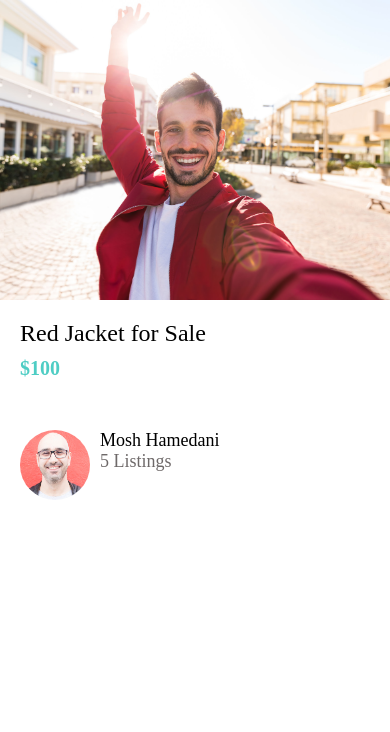
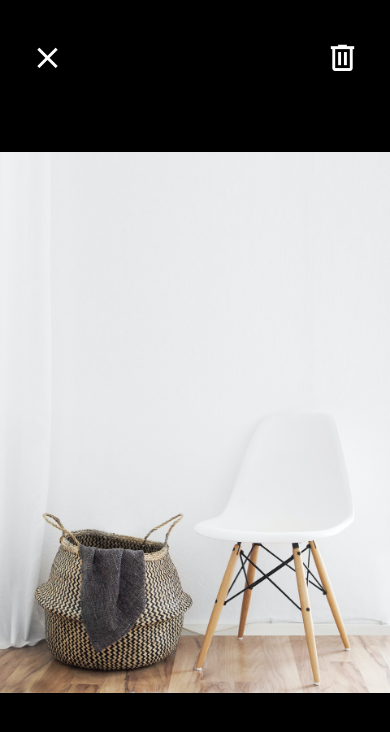
Before and after one commit to QuintonEL/DoneWithIt, a React Native app: screen / in a window 390 px wide. Shown: the top 732 px of the page. Built offline with nearby package versions, Linux system fonts and the light colour scheme.

Commit message:
put in close and delete icons on the view image screen

```diff
--- a/App.js
+++ b/App.js
@@ -8,5 +8,5 @@
 import ListingDetailsScreen from "./app/screens/ListingDetailsScreen";
 
 export default function App() {
-  return <ListingDetailsScreen />;
+  return <ViewImageScreen />;
 }
--- a/app/screens/ViewImageScreen.js
+++ b/app/screens/ViewImageScreen.js
@@ -1,13 +1,18 @@
 import React from "react";
 import { Image, StyleSheet, View } from "react-native";
+import { MaterialCommunityIcons } from "@expo/vector-icons";
 
 import colors from "../config/colors";
 
 function ViewImageScreen(props) {
   return (
     <View style={styles.container}>
-      <View style={styles.closeIcon}></View>
-      <View style={styles.deletecon}></View>
+      <View style={styles.closeIcon}>
+        <MaterialCommunityIcons name='close' color='white' size={35} />
+      </View>
+      <View style={styles.deletecon}>
+        <MaterialCommunityIcons name='trash-can-outline' color='white' size={35} />
+      </View>
       <Image
         resizeMode="contain"
         style={styles.image}
@@ -19,9 +24,6 @@
 
 const styles = StyleSheet.create({
   closeIcon: {
-    width: 50,
-    height: 50,
-    backgroundColor: colors.primary,
     position: "absolute",
     top: 40,
     left: 30,
@@ -31,9 +33,6 @@
     flex: 1,
   },
   deletecon: {
-    width: 50,
-    height: 50,
-    backgroundColor: colors.secondary,
     position: "absolute",
     top: 40,
     right: 30,
```
